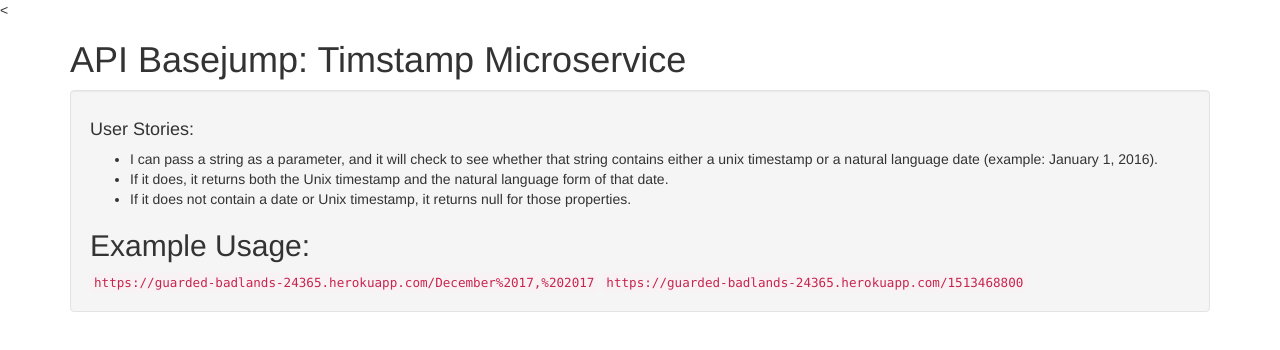
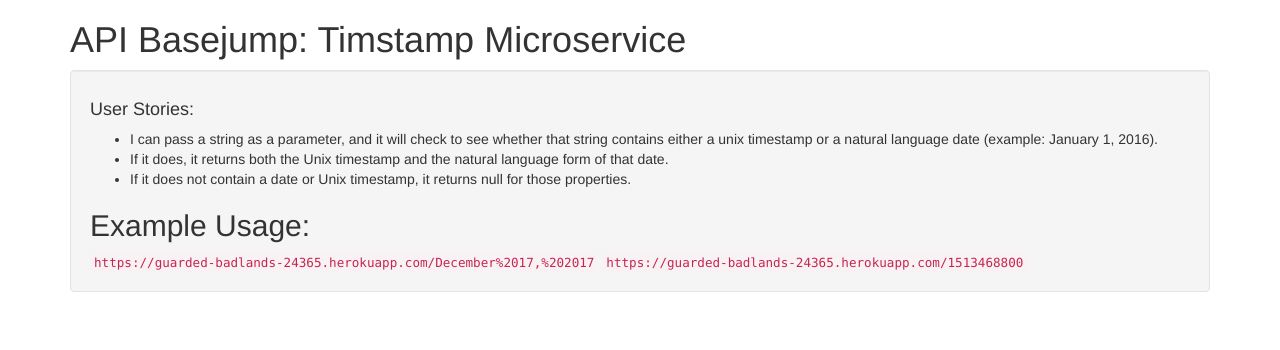
Before and after one commit to gvbaker55/fcc_timestamp, a website: page views/index.html in a window 1280 px wide. Drawn offline with nearby package versions, Linux system fonts and the light colour scheme.

Commit message:
index err corrected

```diff
--- a/views/index.html
+++ b/views/index.html
@@ -2,7 +2,7 @@
 <html>
   <head>
     <meta charset="utf-8">
-    <<link rel="stylesheet" href="../node_modules/bootstrap/dist/css/bootstrap.css">
+    <link rel="stylesheet" href="../node_modules/bootstrap/dist/css/bootstrap.css">
     <title>FCC Timestamp Microservice</title>
   </head>
   <body>
```
